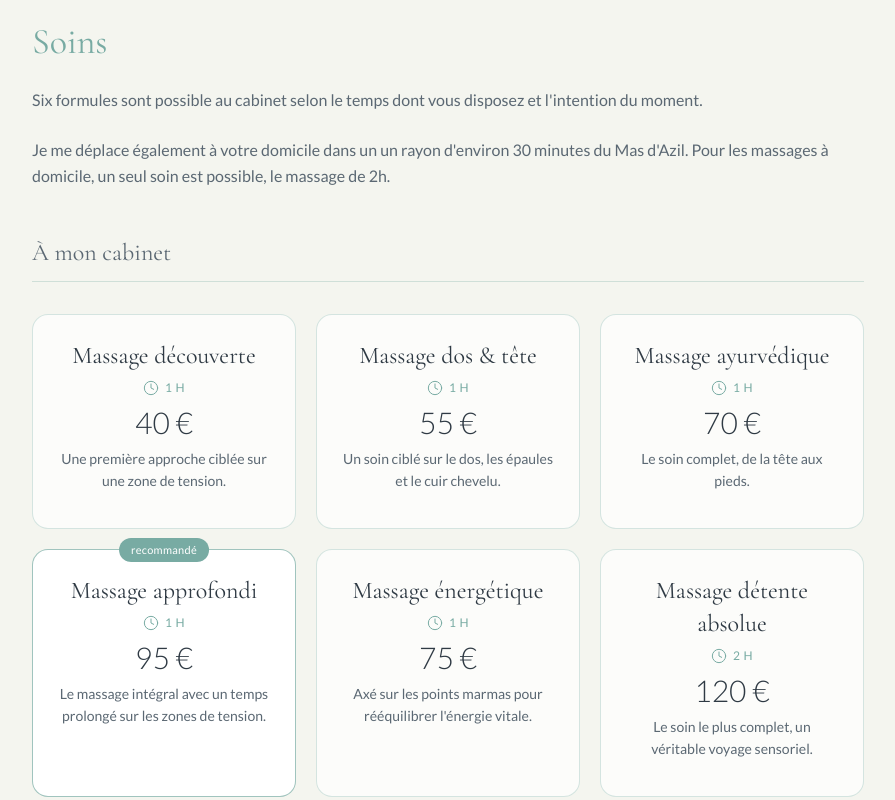
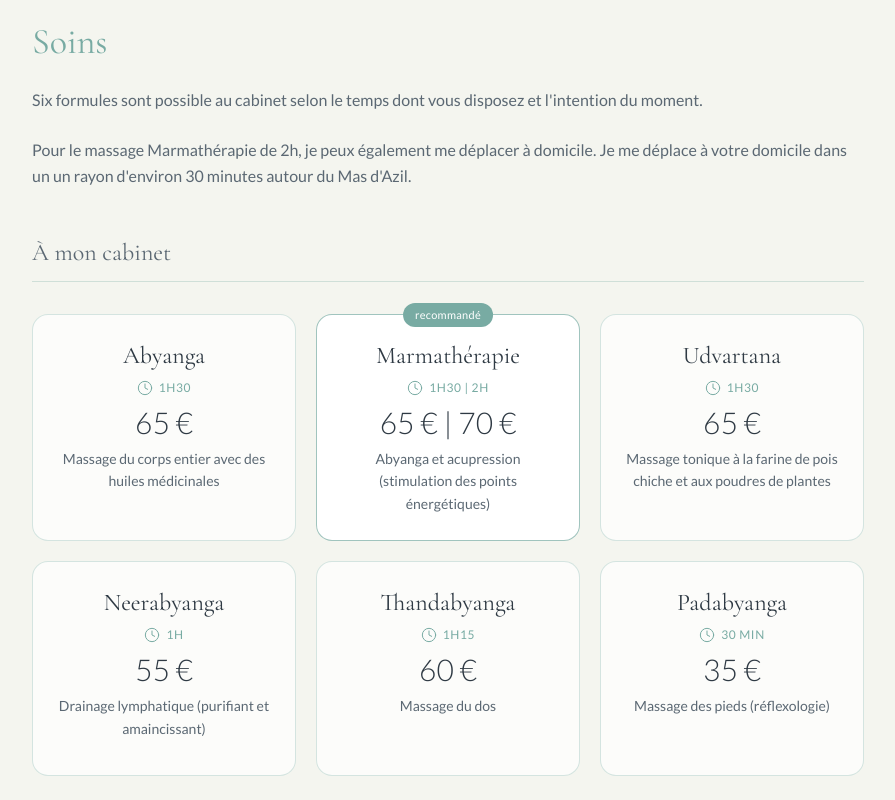
Before and after one commit to benbucher/yaelMassage, a React (Vite) app: page / in a window 1280 px wide. Shown: the part 1980-2780 px from the top of the page, without its empty margins (192-1087 px from the left). Built offline with nearby package versions, Linux system fonts and the light colour scheme.

Commit message:
MOD to update soins

```diff
--- a/src/App.tsx
+++ b/src/App.tsx
@@ -259,54 +259,54 @@ function MassageSection() {
 function SoinsSection() {
   const cabinet = [
     {
-      name: 'Massage découverte',
-      duration: '1 h',
-      price: '40 €',
-      desc: 'Une première approche ciblée sur une zone de tension.',
+      name: 'Abyanga',
+      duration: '1h30',
+      price: '65 €',
+      desc: 'Massage du corps entier avec des huiles médicinales',
       featured: false,
     },
     {
-      name: 'Massage dos & tête',
-      duration: '1 h',
-      price: '55 €',
-      desc: 'Un soin ciblé sur le dos, les épaules et le cuir chevelu.',
+      name: 'Marmathérapie',
+      duration: '1h30 | 2h',
+      price: '65 € | 70 €',
+      desc: 'Abyanga et acupression (stimulation des points énergétiques)',
+      featured: true,
+    },
+    {
+      name: 'Udvartana',
+      duration: '1h30',
+      price: '65 €',
+      desc: 'Massage tonique à la farine de pois chiche et aux poudres de plantes',
       featured: false,
     },
     {
-      name: 'Massage ayurvédique',
-      duration: '1 h',
-      price: '70 €',
-      desc: 'Le soin complet, de la tête aux pieds.',
+      name: 'Neerabyanga',
+      duration: '1h',
+      price: '55 €',
+      desc: 'Drainage lymphatique (purifiant et amaincissant)',
       featured: false,
     },
     {
-      name: 'Massage approfondi',
-      duration: '1 h',
-      price: '95 €',
-      desc: 'Le massage intégral avec un temps prolongé sur les zones de tension.',
-      featured: true,
-    },
-    {
-      name: 'Massage énergétique',
-      duration: '1 h',
-      price: '75 €',
-      desc: 'Axé sur les points marmas pour rééquilibrer l\'énergie vitale.',
+      name: 'Thandabyanga',
+      duration: '1h15',
+      price: '60 €',
+      desc: 'Massage du dos',
       featured: false,
     },
     {
-      name: 'Massage détente absolue',
-      duration: '2 h',
-      price: '120 €',
-      desc: 'Le soin le plus complet, un véritable voyage sensoriel.',
+      name: 'Padabyanga',
+      duration: '30 min',
+      price: '35 €',
+      desc: 'Massage des pieds (réflexologie)',
       featured: false,
     },
   ];
 
   const domicile = {
-    name: 'Massage à domicile',
-    duration: '2 h',
-    price: '110 €',
-    desc: 'Le soin complet ayurvédique, pratiqué chez vous, dans votre cocon. Paris et proche banlieue, déplacement inclus.',
+    name: 'Marmathérapie',
+    duration: '2h',
+    price: '90 €',
+    desc: 'Massage du corps entier avec des huiles médicinales et stimulation des points énergétiques',
   };
 
   return (
@@ -319,8 +319,8 @@ function SoinsSection() {
         du moment.
       </p>
       <p className="mt-6 text-ink-soft text-base leading-relaxed">
-        Je me déplace également à votre domicile dans un un rayon d'environ 30 minutes du Mas d'Azil.
-        Pour les massages à domicile, un seul soin est possible, le massage de 2h.
+        Pour le massage Marmathérapie de 2h, je peux également me déplacer à domicile.
+        Je me déplace à votre domicile dans un un rayon d'environ 30 minutes autour du Mas d'Azil.
       </p>
 
       <div className="mt-12">
```
